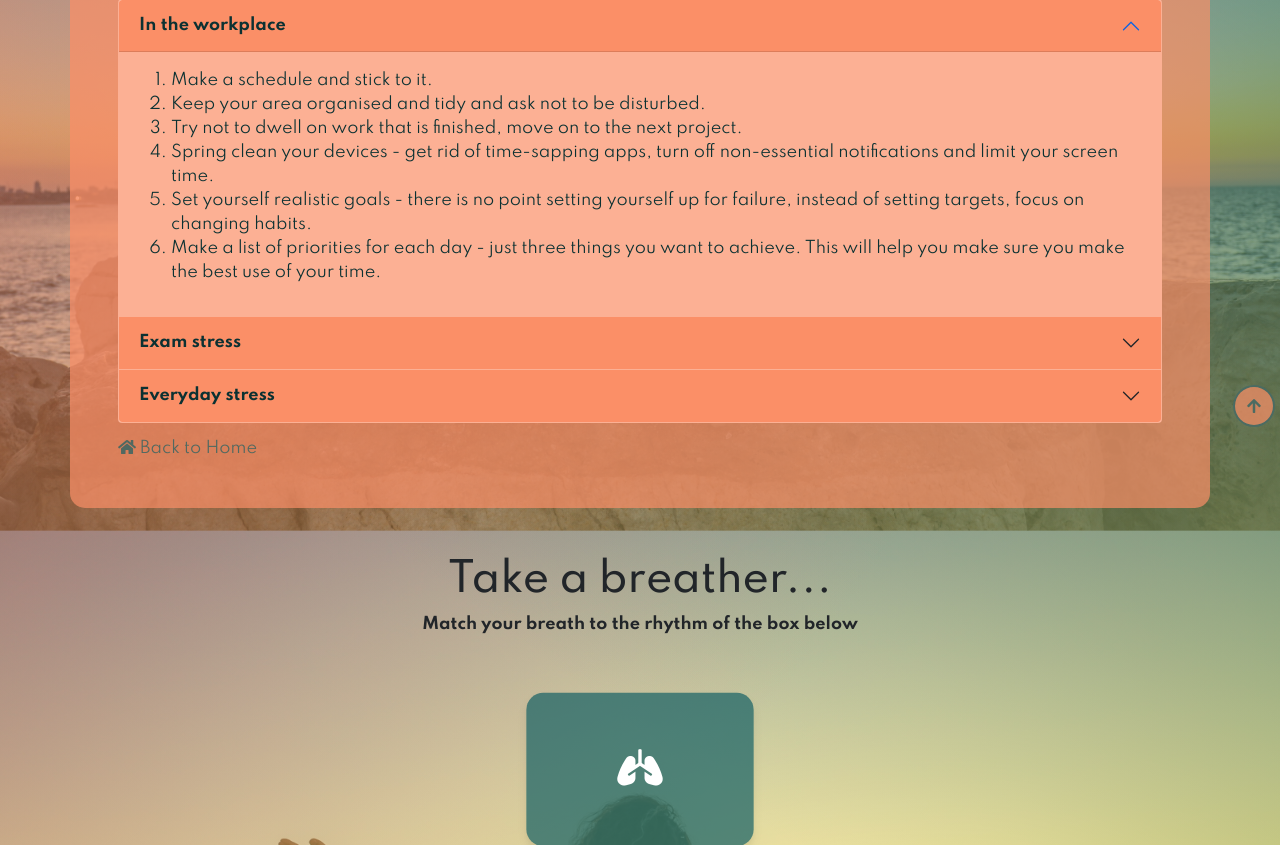
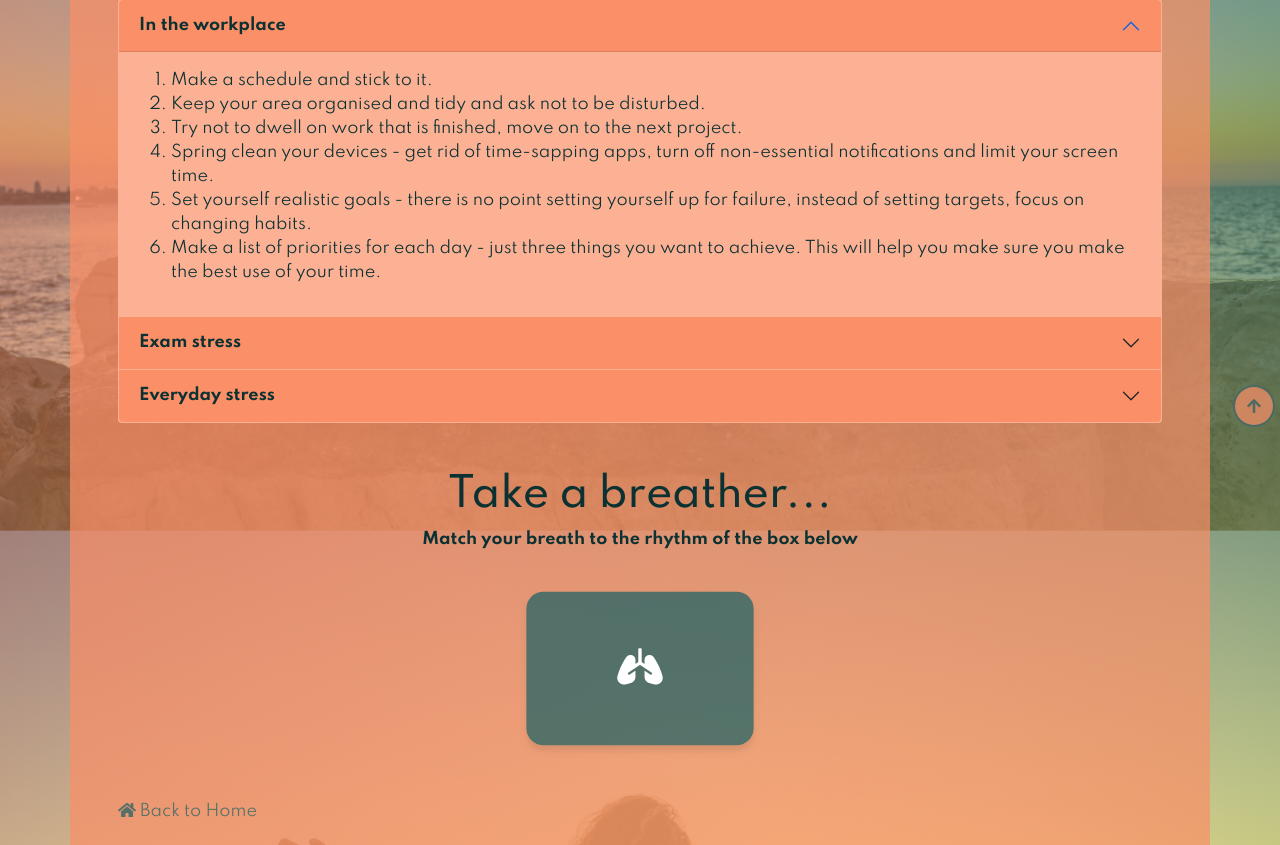
Before and after one commit to JoGorska/hackathon_team_4, a Django app: template templates/stressed.html in a window 1280 px wide. Shown: the part 363-1208 px from the top of the page. Run offline with Django 3.2, Linux system fonts and the light colour scheme; the template is opened without the code that fills it, so the values that code supplies are empty; some libraries are stand-ins or nearby versions.

Commit message:
Reposition breathing animation within container

```diff
--- a/templates/stressed.html
+++ b/templates/stressed.html
@@ -113,17 +113,17 @@
               </div>
             </div>
             <!--accordion end-->
-            <span class="home-button ">
-              <a aria-label="home" href="{% url 'home' %}" class="fs-6"><i class="fas fa-home pt-3"></i> Back to Home</a>
-            </span>
           </div>
         </div>
       </div>
-    </div>
-    <h1 class="mt-5">Take a breather...</h1>
-    <p class="text-center fw-bold">Match your breath to the rhythm of the box below</p>
-    <div class="breathing-button text-center" id="breathing-button">
-      <i class="fas fa-lungs fa-2x"></i>
+      <h1 class="mt-5 text-center">Take a breather...</h1>
+      <p class="text-center fw-bold">Match your breath to the rhythm of the box below</p>
+      <div class="breathing-button text-center" id="breathing-button">
+        <i class="fas fa-lungs fa-2x"></i>
+      </div>
+      <span class="home-button ">
+        <a aria-label="home" href="{% url 'home' %}" class="fs-6"><i class="fas fa-home pt-3"></i> Back to Home</a>
+      </span>
     </div>
     <!-- Back to top Button -->
     <div class="btt-button">
```
